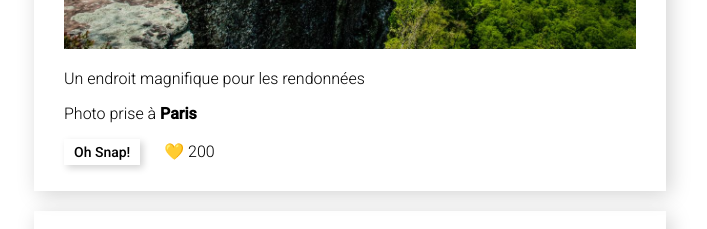
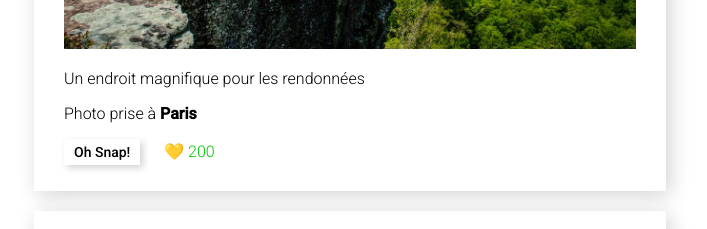
Before and after one commit to DIALLOSouleymane/snapface-v2.0, an Angular app: page / in a window 1280 px wide. Shown: the part 1200-1429 px from the top of the page, without its empty margins (290-997 px from the left). Built offline with nearby package versions, Linux system fonts and the light colour scheme.

Commit message:
Utilisation de [ngStyle] pour produidre des styles dynamiques

```diff
--- a/src/app/snap-face/snap-face.component.html
+++ b/src/app/snap-face/snap-face.component.html
@@ -10,6 +10,8 @@
     <p>
         <!-- Utilisation de l'event binding () -->
         <button (click)="onSnap()">{{ buttonText }}</button>
-        💛 {{ faceSnap.snaps }}
+        <span [ngStyle]="{ color : 'rgb(0, '+ faceSnap.snaps + ', 0)'}">
+            💛 {{ faceSnap.snaps }}
+        </span>
     </p>
 </div>
```
